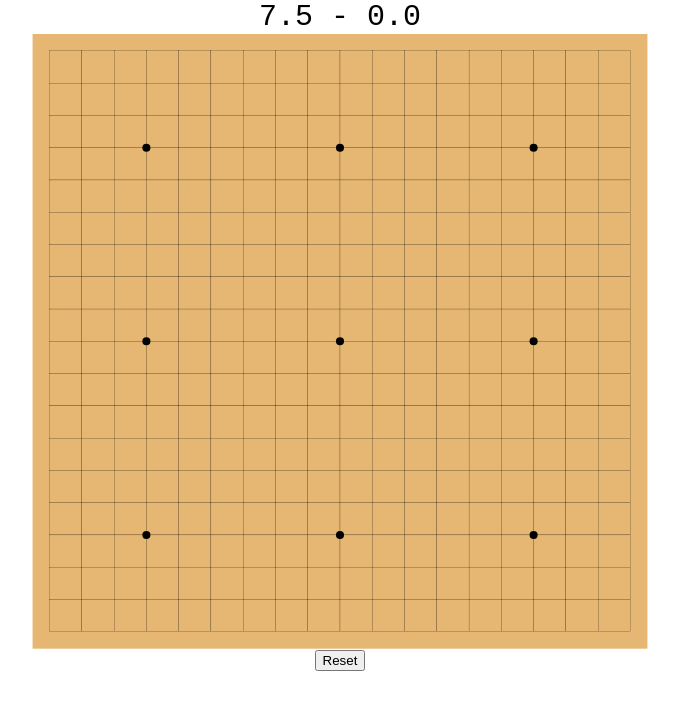
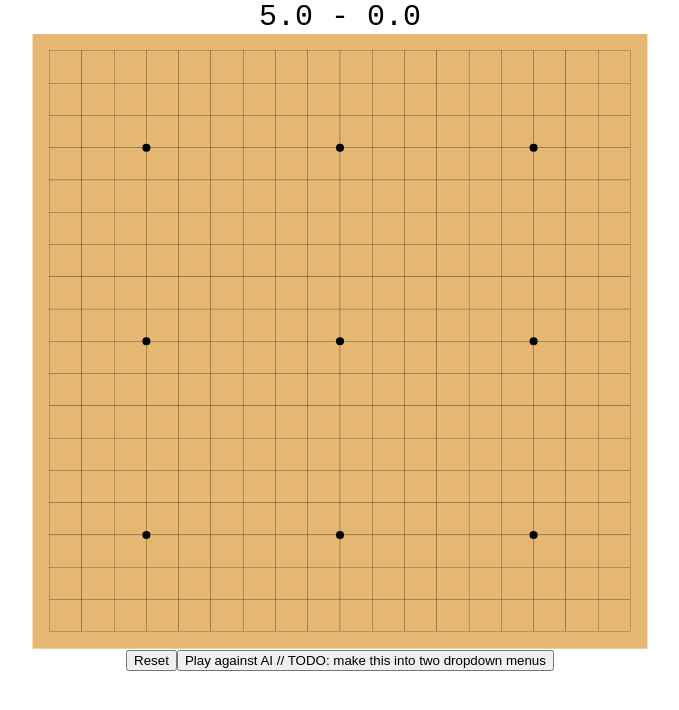
Before and after one commit to ZacheryFaria/gomoku, a React (Create React App) app: page / in a window 1280 px wide. Shown: the top 710 px of the page, without its empty margins (300-979 px from the left). Built offline with nearby package versions, Linux system fonts and the light colour scheme.

Commit message:
Added reducer to change human player to AI

```diff
--- a/src/actions.ts
+++ b/src/actions.ts
@@ -2,3 +2,4 @@ export const PLACE_PIECE = "PLACE_PIECE";
 export const RESET_BOARD = "RESET_BOARD";
 export const CHANGE_PLAYER = "CHANGE_PLAYER";
 export const CHANGE_TIME = "CHANGE_TIME";
+export const SET_PLAYERS = "SET_PLAYERS";
--- a/src/components/Settings.tsx
+++ b/src/components/Settings.tsx
@@ -1,16 +1,25 @@
 import React from "react";
 import { BoardState } from "../store";
 import { connect } from "react-redux";
-import { resetBoard } from "../reducer";
+import { resetBoard, setPlayers } from "../reducer";
 
 interface Props {
   resetBoard: () => void;
+  setPlayers: (p1: boolean, p2: boolean) => void;
 }
 
 const Settings: React.FC<Props> = props => {
   return (
     <div className="SettingsContainer">
       <button onClick={() => props.resetBoard()}>Reset</button>
+      <button
+        onClick={() => {
+          props.setPlayers(true, false);
+          props.resetBoard();
+        }}
+      >
+        Play against AI // TODO: make this into two dropdown menus
+      </button>
     </div>
   );
 };
@@ -21,7 +30,8 @@ const mapStateToProps = (state: BoardState) => {
 
 const mapDispatchToProps = () => {
   return {
-    resetBoard: resetBoard
+    resetBoard: resetBoard,
+    setPlayers: setPlayers
   };
 };
 
--- a/src/reducer.ts
+++ b/src/reducer.ts
@@ -2,7 +2,8 @@ import {
   CHANGE_PLAYER,
   CHANGE_TIME,
   PLACE_PIECE,
-  RESET_BOARD
+  RESET_BOARD,
+  SET_PLAYERS
 } from "./actions";
 import store, { initialState, BoardState } from "./store";
 import { Dispatch } from "redux";
@@ -28,6 +29,11 @@ interface TimeChangeAction {
   payload: { index: number };
 }
 
+interface SetPlayersAction {
+  type: typeof SET_PLAYERS;
+  payload: { p1: boolean; p2: boolean };
+}
+
 export function placePieceAction(index: number, player: number) {
   store.dispatch({
     type: PLACE_PIECE,
@@ -41,6 +47,10 @@ export function changePlayer() {
 
 export function resetBoard() {
   store.dispatch({ type: RESET_BOARD, payload: {} });
+}
+
+export function setPlayers(p1: boolean, p2: boolean) {
+  store.dispatch({ type: SET_PLAYERS, payload: { p1: p1, p2: p2 } });
 }
 
 export function addSecond(index: number) {
@@ -93,6 +103,17 @@ function changeTimeReducer(
   return { ...state, timePassed: state.timePassed };
 }
 
+export function setPlayersReducer(
+  state: BoardState,
+  action: SetPlayersAction
+): BoardState {
+  state.players[0].isHuman = action.payload.p1;
+  state.players[1].isHuman = action.payload.p2;
+  return {
+    ...state
+  };
+}
+
 export function rootReducer(
   state: BoardState = initialState,
   action:
@@ -100,6 +121,7 @@ export function rootReducer(
     | PlacePieceAction
     | ResetBoardAction
     | TimeChangeAction
+    | SetPlayersAction
 ): BoardState {
   switch (action.type) {
     case PLACE_PIECE:
@@ -110,6 +132,8 @@ export function rootReducer(
       return resetBoardReducer(state);
     case CHANGE_TIME:
       return changeTimeReducer(state, action);
+    case SET_PLAYERS:
+      return setPlayersReducer(state, action);
     default:
       return state;
   }
```
